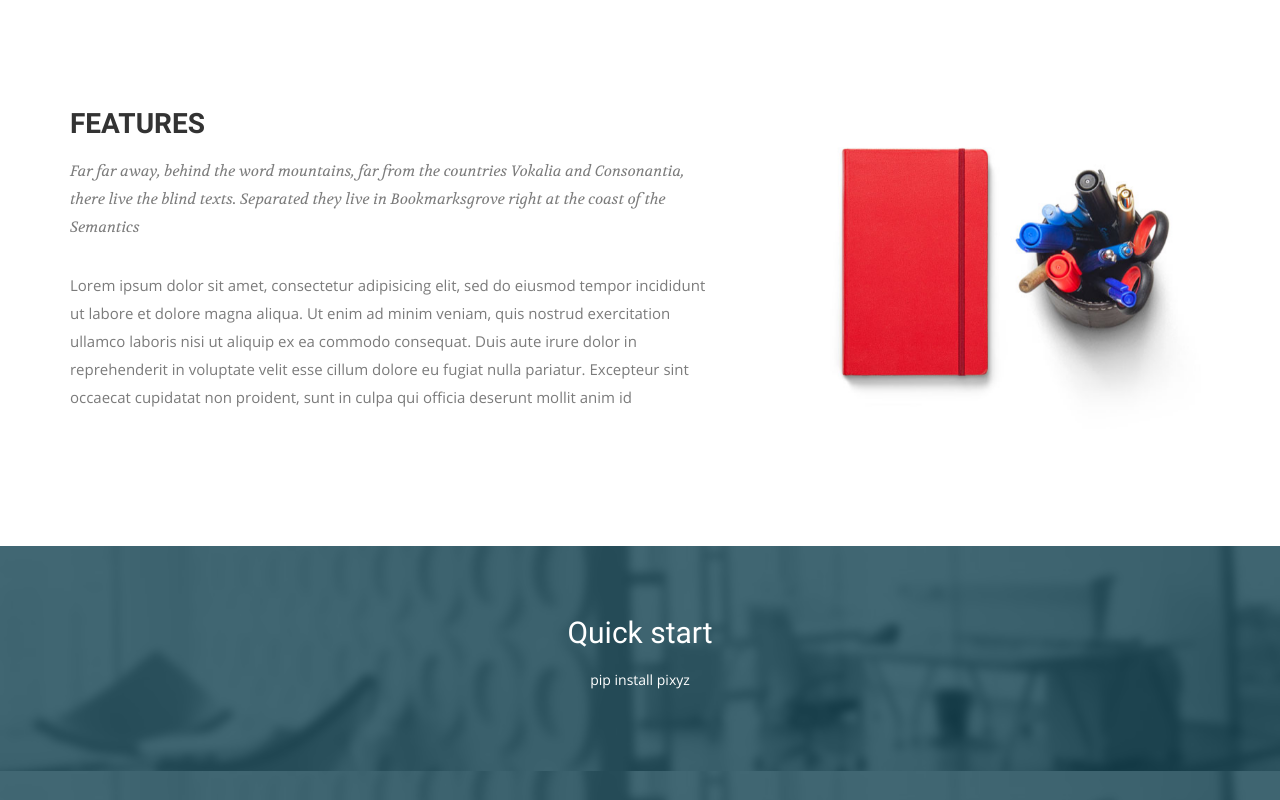
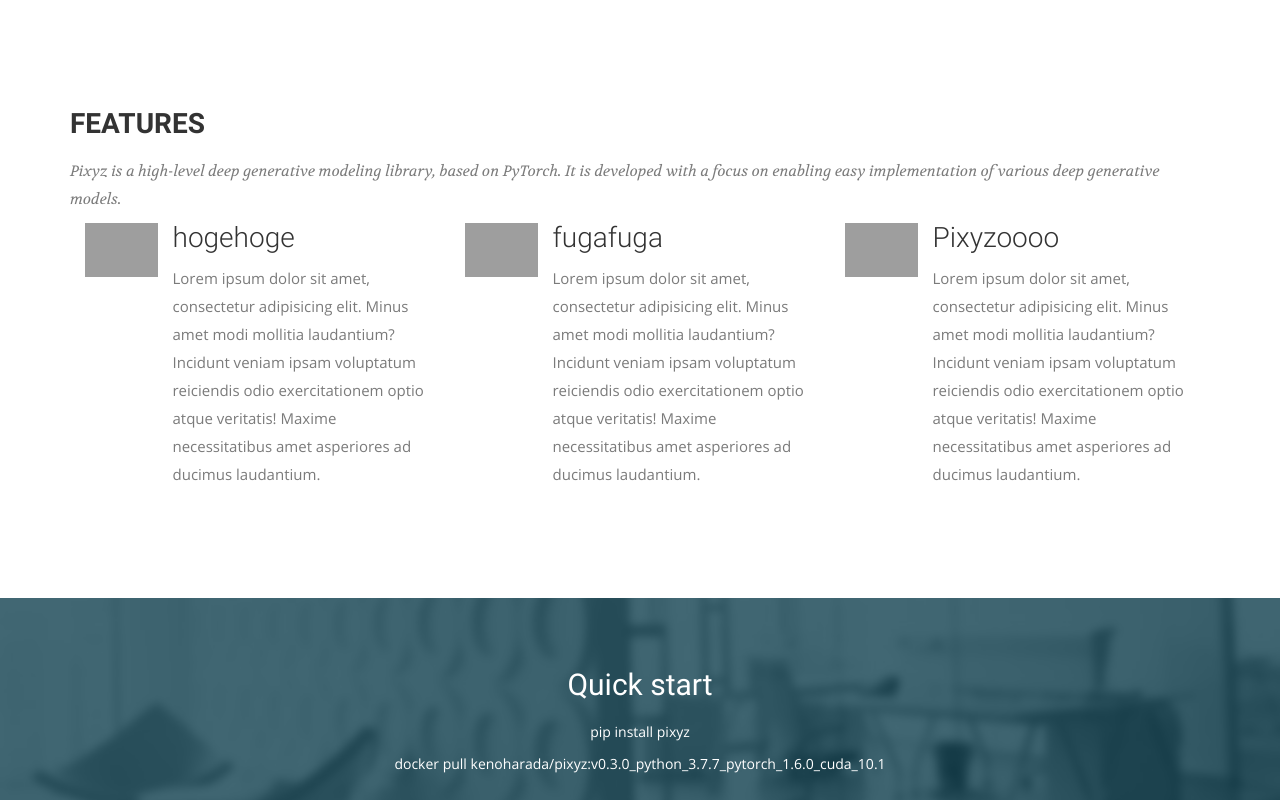
Before and after one commit to kenoharada/pixyz_test_hp, a plain HTML site: page index.html in a window 1280 px wide. Shown: the part 900-1700 px from the top of the page. Drawn offline with nearby package versions, Linux system fonts and the light colour scheme; grey boxes are pictures that could not be loaded.

Commit message:
modified

```diff
--- a/index.html
+++ b/index.html
@@ -66,7 +66,7 @@
             <span class="icon-bar"></span>
             </button>
             <a class="navbar-brand" href="/">
-              <img src="img/logo.png" srcset="img/logo.png 1x, img/logo@2x.png 2x" alt="Pixyz" width="120">
+              <img src="https://user-images.githubusercontent.com/11865486/58864169-3706a980-86ef-11e9-82f4-18bb0275271b.png" alt="Pixyz" width="160">
             </a>
           </div>
 
@@ -120,23 +120,57 @@
 <section id="intro">
   <div class="container">
     <div class="row">
-      <div class="col-md-7 col-sm-12">
+      <div class="col-md-12 col-sm-12">
         <div class="block">
           <div class="section-title">
             <h2>Features</h2>
-            <p>Far far away, behind the word mountains, far from the countries Vokalia and Consonantia, there live the blind texts. Separated they live in Bookmarksgrove right at the coast of the Semantics</p>
+            <p>Pixyz is a high-level deep generative modeling library, based on PyTorch. It is developed with a focus on enabling easy implementation of various deep generative models.</p>
           </div>
-          <p>Lorem ipsum dolor sit amet, consectetur adipisicing elit, sed do eiusmod tempor incididunt ut labore et dolore magna aliqua. Ut enim ad minim veniam, quis nostrud exercitation ullamco laboris nisi ut aliquip ex ea commodo consequat. Duis aute irure dolor in reprehenderit in voluptate velit esse cillum dolore eu fugiat nulla pariatur. Excepteur sint occaecat cupidatat non proident, sunt in culpa qui officia deserunt mollit anim id</p>
+          <div class="col-md-4 col-sm-4">
+            <div class="sub_container" style="display: flex;">
+              <div class="sub_" style="width: 25%; padding: 0px 15px 0px 0px;">
+                <img src="https://user-images.githubusercontent.com/11865486/58864169-3706a980-86ef-11e9-82f4-18bb0275271b.png" alt="Pixyz" style="padding: 0px;">
+              </div>
+              <div class="sub_" style="width: 75%;">
+                <h3 style='padding: 0px; margin: 0px 0px 10px'>hogehoge</h3>
+                <p style='padding: 0px'>Lorem ipsum dolor sit amet, consectetur adipisicing elit. Minus amet modi mollitia laudantium? Incidunt veniam ipsam voluptatum reiciendis odio exercitationem optio atque veritatis! Maxime necessitatibus amet asperiores ad ducimus laudantium.</p>
+              </div>
+            </div>
+          </div>
+          <div class="col-md-4 col-sm-4">
+            <div class="sub_container" style="display: flex;">
+              <div class="sub_" style="width: 25%; padding: 0px 15px 0px 0px;">
+                <img src="https://user-images.githubusercontent.com/11865486/58864169-3706a980-86ef-11e9-82f4-18bb0275271b.png" alt="Pixyz" style="padding: 0px;">
+              </div>
+              <div class="sub_" style="width: 75%;">
+                <h3 style='padding: 0px; margin: 0px 0px 10px'>fugafuga</h3>
+                <p style='padding: 0px'>Lorem ipsum dolor sit amet, consectetur adipisicing elit. Minus amet modi mollitia laudantium? Incidunt veniam ipsam voluptatum reiciendis odio exercitationem optio atque veritatis! Maxime necessitatibus amet asperiores ad ducimus laudantium.</p>
+              </div>
+            </div>
+          </div>
+          <div class="col-md-4 col-sm-4">
+            <div class="sub_container" style="display: flex;">
+              <div class="sub_" style="width: 25%; padding: 0px 15px 0px 0px;">
+                <img src="https://user-images.githubusercontent.com/11865486/58864169-3706a980-86ef-11e9-82f4-18bb0275271b.png" alt="Pixyz" style="padding: 0px;">
+              </div>
+              <div class="sub_" style="width: 75%;">
+                <h3 style='padding: 0px; margin: 0px 0px 10px'>Pixyzoooo</h3>
+                <p style='padding: 0px'>Lorem ipsum dolor sit amet, consectetur adipisicing elit. Minus amet modi mollitia laudantium? Incidunt veniam ipsam voluptatum reiciendis odio exercitationem optio atque veritatis! Maxime necessitatibus amet asperiores ad ducimus laudantium.</p>
+              </div>
+            </div>
+          </div>
+
         </div>
       </div>
-      <div class="col-md-5 col-sm-12">
+      <!-- <div class="col-md-5 col-sm-12">
         <div class="block">
           <img src="img/wrapper-img.png" alt="Img">
         </div>
-      </div>
+      </div> -->
     </div>
   </div>
 </section>
+
 
 
 
@@ -154,13 +188,14 @@
         <div class="block">
           <h2>Quick start</h2>
           <p>pip install pixyz</p>
+          <p>docker pull kenoharada/pixyz:v0.3.0_python_3.7.7_pytorch_1.6.0_cuda_10.1</p>
 
         </div>
       </div>
     </div>
   </div>
 </section>
-
+<br>
 <section id="call-to-action">
   <div class="container">
     <div class="row">
```
